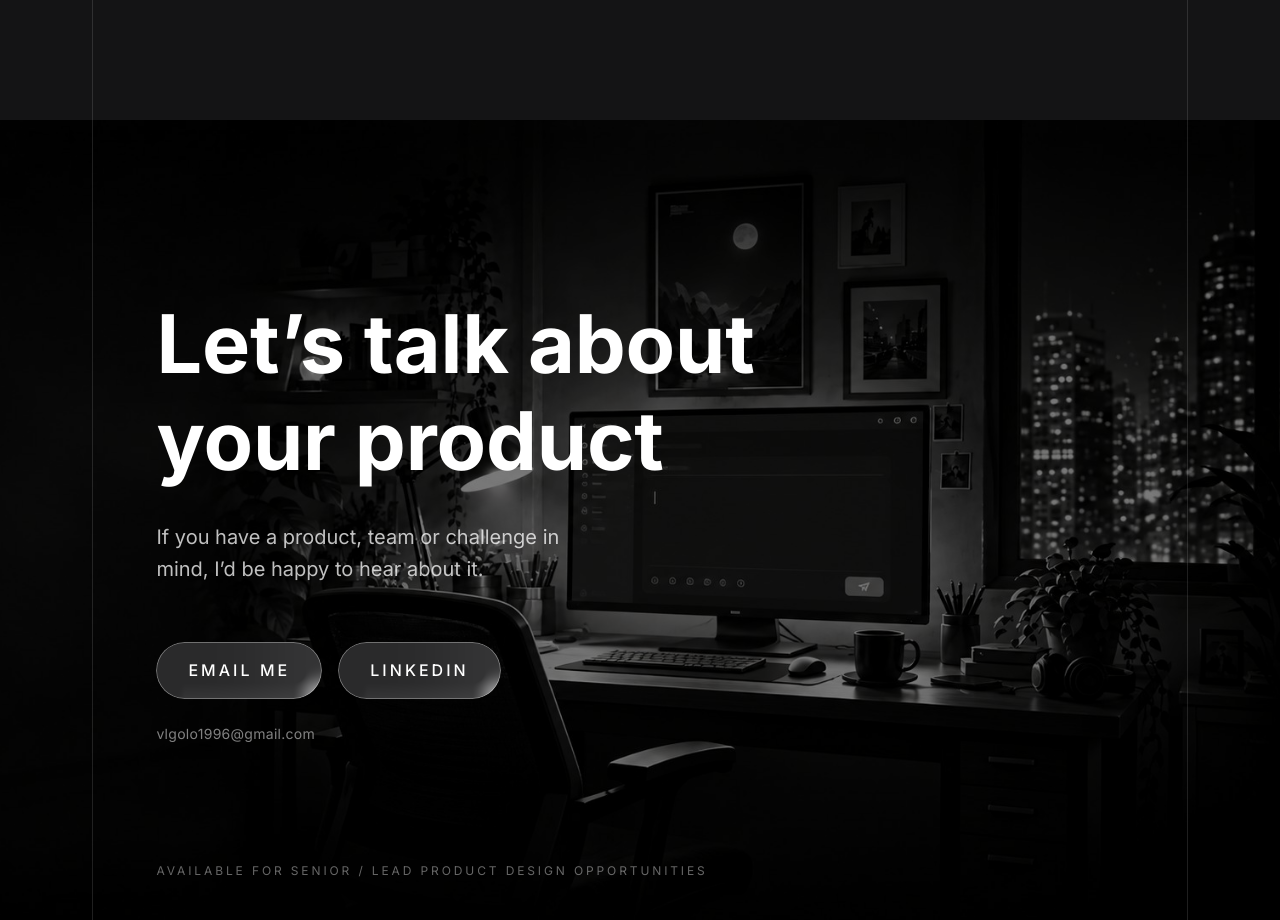
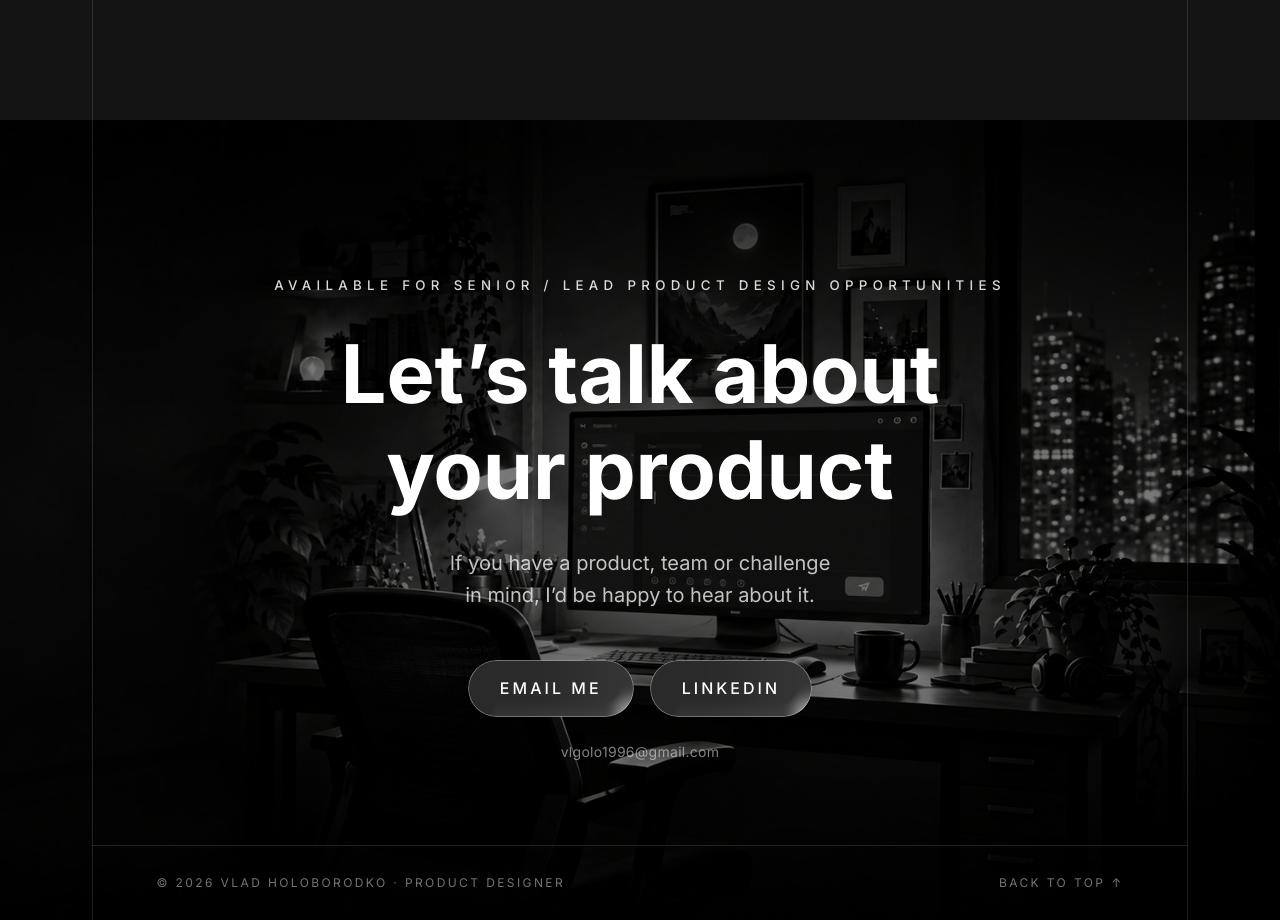
Before and after one commit to vlgoloVH/vlgolo-v2, a Next.js app: page /en in a window 1280 px wide. Shown: the part 3080-4000 px from the top of the page. Built offline with nearby package versions, Linux system fonts and the light colour scheme.

Commit message:
feat: centered contact section with footer

```diff
--- a/components/sections/contacts.tsx
+++ b/components/sections/contacts.tsx
@@ -8,10 +8,9 @@ import { GlassButton } from "@/components/ui/glass-button";
 const LINKEDIN = SOCIAL_LINKS.find((link) => link.label === "LinkedIn")!.href;
 
 /** The last slide, and the hero's closing shot: the same desk after work, the
- *  chair pushed back, the screen still on. The picture fills the frame with the
- *  desk on the right, and the dark room on the left carries the words. The
+ *  chair pushed back, the screen still on, dimmed like the hero video. The
  *  entrance is the calmest on the page: the copy rises in, one line at a time,
- *  and the picture simply stays still. */
+ *  and the picture simply stays still. The site footer sits along its bottom. */
 export function Contacts({ dict }: { dict: Dictionary }) {
   const copy = dict.contacts;
 
@@ -45,9 +44,14 @@ export function Contacts({ dict }: { dict: Dictionary }) {
         </span>
       </div>
 
-      <div className="relative z-10 flex h-full flex-col justify-center px-6 pb-24 pt-28 md:pl-[calc(var(--frame-line)+clamp(32px,5vw,104px))] md:pr-[var(--frame-pad)] md:pb-0 md:pt-0">
-        {/* Same type as the hero headline, so the page closes on its opening. */}
-        <h2 className="reveal [--reveal-i:2] text-display text-ink">
+      {/* Centred on the screen like the hero, with the hero's own eyebrow and
+          headline type, so the page closes on the shape it opened with. */}
+      <div className="relative z-10 flex h-full flex-col items-center justify-center px-6 pb-28 pt-24 text-center md:px-[var(--frame-pad)] md:pb-24 md:pt-24">
+        <p className="reveal [--reveal-i:2] text-eyebrow font-medium uppercase text-ink/85">
+          {copy.availability}
+        </p>
+
+        <h2 className="reveal [--reveal-i:3] mt-6 text-display text-ink md:mt-8">
           {copy.headline.map((line) => (
             <span key={line} className="block">
               {line}
@@ -55,26 +59,39 @@ export function Contacts({ dict }: { dict: Dictionary }) {
           ))}
         </h2>
 
-        <p className="reveal [--reveal-i:4] mt-6 max-w-[26rem] text-[17px] leading-relaxed text-ink/75 md:mt-8 md:text-[20px]">
+        <p className="reveal [--reveal-i:5] mt-6 max-w-[28rem] text-balance text-[17px] leading-relaxed text-ink/75 md:mt-7 md:text-[20px]">
           {copy.body}
         </p>
 
-        <div className="reveal [--reveal-i:6] mt-10 flex flex-col items-start gap-4 sm:flex-row sm:items-center md:mt-14">
+        <div className="reveal [--reveal-i:7] mt-10 flex flex-col items-center gap-4 sm:flex-row md:mt-12">
           <ContactDialog label={copy.email} copy={dict.contact} />
           <GlassButton href={LINKEDIN} label={copy.linkedin} newTab videoSelector={null} />
         </div>
 
         <a
           href={`mailto:${SITE.email}`}
-          className="reveal [--reveal-i:7] mt-6 self-start text-[14px] tracking-[0.02em] text-ink/50 transition-colors duration-300 can-hover:text-ink"
+          className="reveal [--reveal-i:8] mt-6 text-[14px] tracking-[0.02em] text-ink/50 transition-colors duration-300 can-hover:text-ink"
         >
           {SITE.email}
         </a>
       </div>
 
-      <p className="reveal [--reveal-i:8] absolute bottom-8 left-6 right-6 text-[11px] uppercase tracking-[0.24em] text-ink/40 md:bottom-10 md:left-[calc(var(--frame-line)+clamp(32px,5vw,104px))] md:text-[12px]">
-        {copy.availability}
-      </p>
+      {/* The site footer, as on the current site: copyright on the left, back to
+          top on the right, on a hairline between the frame lines. */}
+      <footer className="reveal [--reveal-i:9] absolute bottom-0 left-0 right-0 z-10 md:left-[var(--frame-line)] md:right-[var(--frame-line)]">
+        <div className="flex items-center justify-between gap-4 border-t border-white/12 px-6 py-5 text-[11px] uppercase tracking-[0.2em] text-ink/45 md:px-[clamp(32px,5vw,104px)] md:py-7 md:text-[12px]">
+          <p>
+            © {new Date().getFullYear()} {dict.meta.name}
+            <span className="hidden md:inline"> · {dict.meta.role}</span>
+          </p>
+          <a
+            href="#top"
+            className="shrink-0 transition-colors duration-300 can-hover:text-ink"
+          >
+            {copy.top} ↑
+          </a>
+        </div>
+      </footer>
     </RevealSection>
   );
 }
--- a/components/sections/hero.tsx
+++ b/components/sections/hero.tsx
@@ -4,7 +4,7 @@ import { GlassButton } from "@/components/ui/glass-button";
 
 export function Hero({ dict }: { dict: Dictionary }) {
   return (
-    <section className="section-slide relative flex items-center justify-center overflow-hidden bg-bg">
+    <section id="top" className="section-slide relative flex items-center justify-center overflow-hidden bg-bg">
       <div className="hero-drift absolute inset-0">
         <HeroVideo />
       </div>
--- a/lib/dictionaries.ts
+++ b/lib/dictionaries.ts
@@ -59,6 +59,8 @@ const en = {
     email: "Email me",
     linkedin: "LinkedIn",
     availability: "Available for Senior / Lead Product Design opportunities",
+    /** The footer link back to the hero. */
+    top: "Back to top",
     /** Alt text for the background picture. */
     scene: "The same desk at night, the chair pushed back and the screen left on.",
   },
@@ -180,6 +182,7 @@ const uk: Dictionary = {
     email: "Написати мені",
     linkedin: "LinkedIn",
     availability: "Відкритий до ролей Senior / Lead Product Designer",
+    top: "Нагору",
     scene: "Той самий стіл уночі, крісло відсунуте, екран увімкнений.",
   },
   testimonials: {
```
